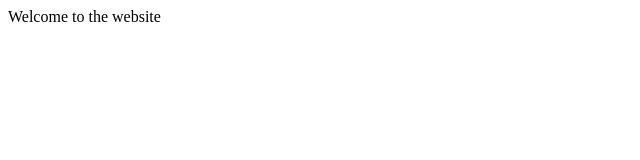
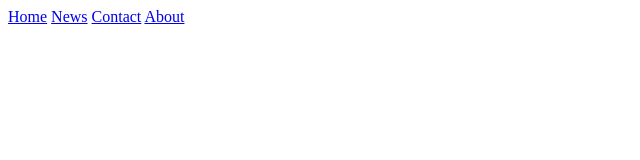
Before and after one commit to emmanuelhanfiro/emmanuelhanfiro.github.io, a plain HTML site: page index.html in a window 1280 px wide. Shown: the whole page, without its empty margins (0-640 px from the left). Drawn offline with Linux system fonts and the light colour scheme.

Commit message:
nav bar added

```diff
--- a/index.html
+++ b/index.html
@@ -3,7 +3,12 @@
 <head>
 <title>COMP501 – Computing Technology in Society</title>
 </head>
-<body>
-Welcome to the website
+<body><div class="topnav">
+    <a class="active" href="#home">Home</a>
+    <a href="#news">News</a>
+    <a href="#contact">Contact</a>
+    <a href="#about">About</a>
+  </div>
+
 </body>
 </html>
```
